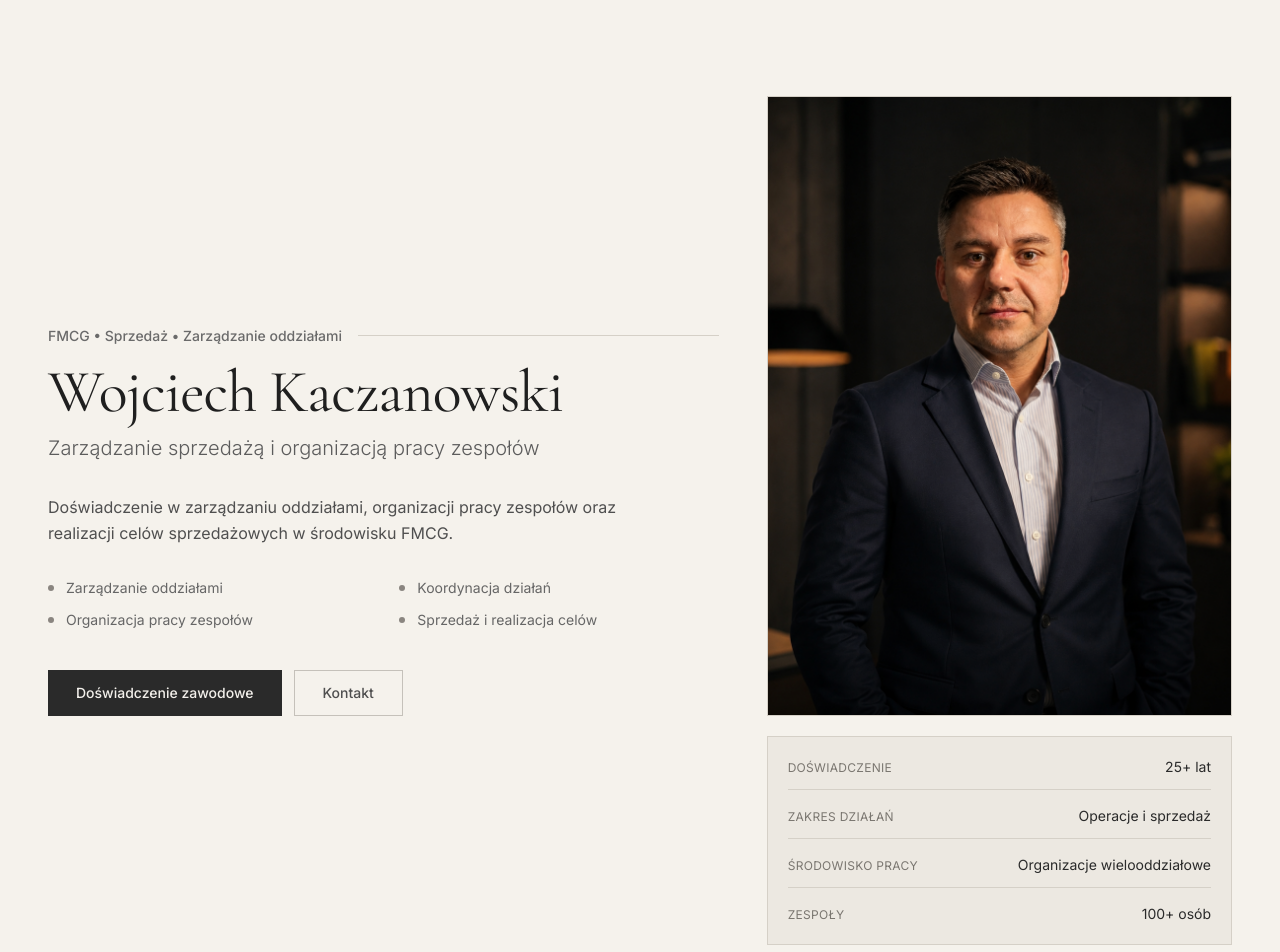
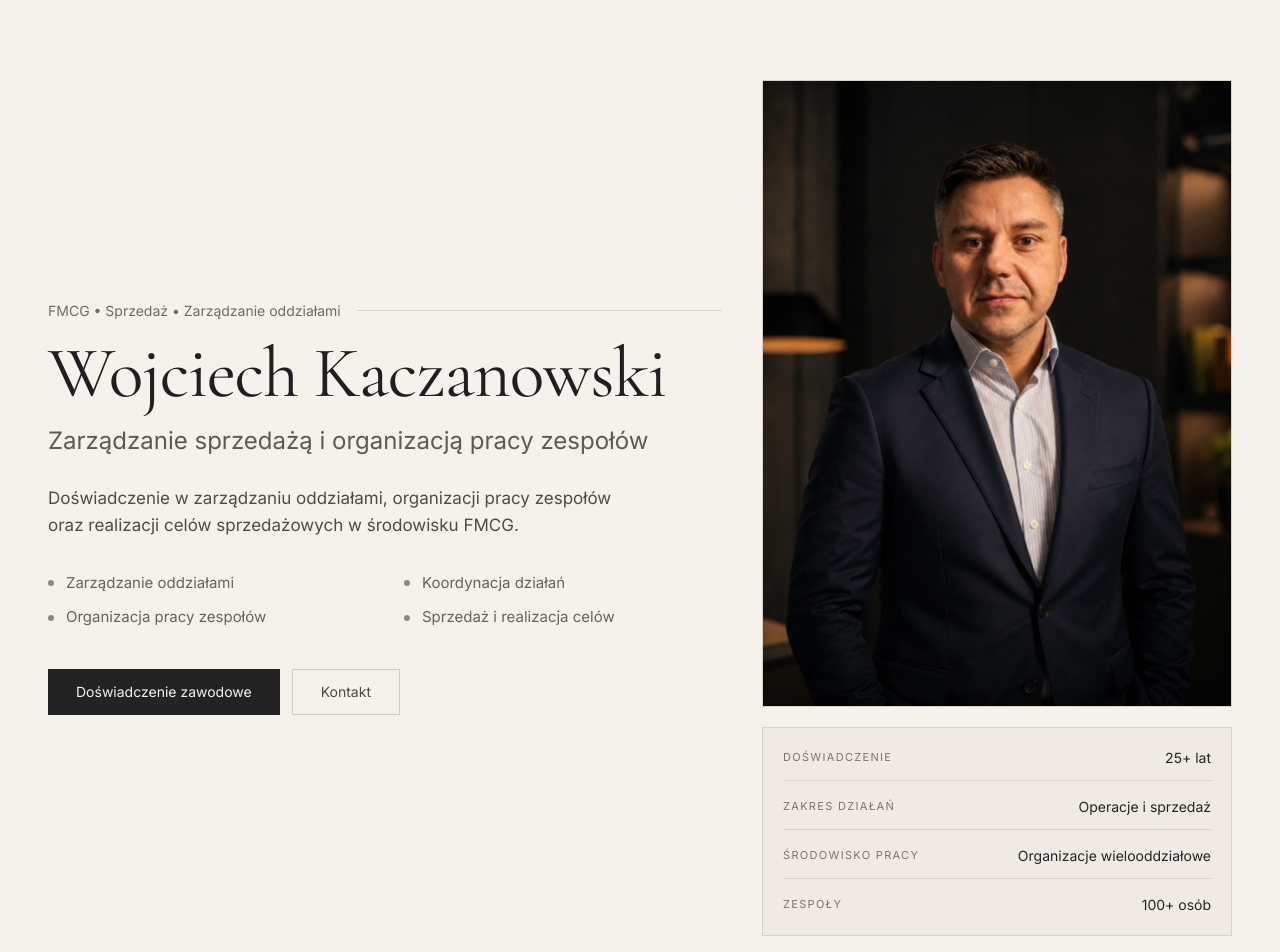
Before and after one commit to joannaklos1983/portfolio-wojciech-kaczanowski, a Next.js app: page / in a window 1280 px wide. Shown: the top 952 px of the page. Built offline with nearby package versions, Linux system fonts and the light colour scheme.

Commit message:
Update Hero.tsx

```diff
--- a/src/components/sections/Hero.tsx
+++ b/src/components/sections/Hero.tsx
@@ -7,34 +7,36 @@ import Container from '@/components/layout/Container';
 
 export default function Hero() {
   return (
-    <section className="relative flex items-center overflow-hidden bg-[#f5f2ec] py-20 md:py-24">
+    <section className="relative flex items-center overflow-hidden bg-[#f5f2ec] py-16 md:py-20">
       <Container className="relative z-10">
-        <div className="grid grid-cols-1 items-center gap-12 lg:grid-cols-12">
+        <div className="grid grid-cols-1 items-center gap-10 lg:grid-cols-12">
 
           {/* Lewa kolumna */}
           <motion.div
             initial={{ opacity: 0, y: 20 }}
             animate={{ opacity: 1, y: 0 }}
             transition={{ duration: 0.6 }}
-            className="space-y-8 lg:col-span-7"
+            className="space-y-7 lg:col-span-7"
           >
 
-            {/* Nagłówek */}
-            <div className="space-y-3">
+            {/* Górny label */}
+            <div className="space-y-4">
 
-              <div className="mb-4 flex items-center gap-4">
-                <span className="text-sm font-medium text-[#6a6a6a]">
+              <div className="flex items-center gap-4">
+                <span className="text-sm text-[#6e6a66]">
                   FMCG • Sprzedaż • Zarządzanie oddziałami
                 </span>
 
-                <div className="h-px flex-1 bg-[#d5d0c7]" />
+                <div className="h-px flex-1 bg-[#d8d2ca]" />
               </div>
 
-              <h1 className="font-display text-4xl font-normal leading-tight text-[#1f1f1f] md:text-5xl lg:text-6xl">
+              {/* Nazwa */}
+              <h1 className="font-display text-5xl leading-[0.95] text-[#1f1f1f] md:text-6xl lg:text-[72px]">
                 Wojciech Kaczanowski
               </h1>
 
-              <p className="text-lg font-light text-[#5c5c5c] md:text-xl">
+              {/* Subheadline */}
+              <p className="text-xl text-[#5d5a56] md:text-2xl">
                 Zarządzanie sprzedażą i organizacją pracy zespołów
               </p>
 
@@ -42,61 +44,62 @@ export default function Hero() {
 
             {/* Opis */}
             <div>
-              <p className="max-w-xl text-base leading-relaxed text-[#4f4f4f]">
-                Doświadczenie w zarządzaniu oddziałami, organizacji pracy zespołów oraz realizacji celów sprzedażowych w środowisku FMCG.
+              <p className="max-w-xl text-[17px] leading-relaxed text-[#4f4b47]">
+                Doświadczenie w zarządzaniu oddziałami, organizacji pracy zespołów
+                oraz realizacji celów sprzedażowych w środowisku FMCG.
               </p>
             </div>
 
             {/* Kompetencje */}
-            <div className="grid max-w-2xl grid-cols-1 gap-x-8 gap-y-3 sm:grid-cols-2">
+            <div className="grid max-w-2xl grid-cols-1 gap-x-10 gap-y-3 pt-1 sm:grid-cols-2">
 
               <div className="flex items-center gap-3">
-                <div className="h-1.5 w-1.5 rounded-full bg-[#8a8580]" />
+                <div className="h-1.5 w-1.5 rounded-full bg-[#8d8882]" />
 
-                <span className="text-sm text-[#666666]">
+                <span className="text-[15px] text-[#66625d]">
                   Zarządzanie oddziałami
                 </span>
               </div>
 
               <div className="flex items-center gap-3">
-                <div className="h-1.5 w-1.5 rounded-full bg-[#8a8580]" />
+                <div className="h-1.5 w-1.5 rounded-full bg-[#8d8882]" />
 
-                <span className="text-sm text-[#666666]">
+                <span className="text-[15px] text-[#66625d]">
                   Koordynacja działań
                 </span>
               </div>
 
               <div className="flex items-center gap-3">
-                <div className="h-1.5 w-1.5 rounded-full bg-[#8a8580]" />
+                <div className="h-1.5 w-1.5 rounded-full bg-[#8d8882]" />
 
-                <span className="text-sm text-[#666666]">
+                <span className="text-[15px] text-[#66625d]">
                   Organizacja pracy zespołów
                 </span>
               </div>
 
               <div className="flex items-center gap-3">
-                <div className="h-1.5 w-1.5 rounded-full bg-[#8a8580]" />
+                <div className="h-1.5 w-1.5 rounded-full bg-[#8d8882]" />
 
-                <span className="text-sm text-[#666666]">
+                <span className="text-[15px] text-[#66625d]">
                   Sprzedaż i realizacja celów
                 </span>
               </div>
 
             </div>
 
-            {/* CTA */}
-            <div className="flex flex-col gap-3 pt-2 sm:flex-row">
+            {/* Przyciski */}
+            <div className="flex flex-col gap-3 pt-3 sm:flex-row">
 
               <a
                 href="#doswiadczenie"
-                className="inline-flex items-center justify-center bg-[#2a2a2a] px-7 py-3 text-sm font-medium text-[#f3f0eb] transition-colors duration-300 hover:bg-[#1f1f1f]"
+                className="inline-flex items-center justify-center bg-[#232323] px-7 py-3 text-sm text-[#f5f2ec] transition-all duration-300 hover:bg-[#161616]"
               >
                 Doświadczenie zawodowe
               </a>
 
               <a
                 href="#kontakt"
-                className="inline-flex items-center justify-center border border-[#c5c1ba] px-7 py-3 text-sm font-medium text-[#4f4f4f] transition-colors duration-300 hover:border-[#8a8580] hover:bg-[#ece8e1]"
+                className="inline-flex items-center justify-center border border-[#cfc8bf] px-7 py-3 text-sm text-[#4d4a46] transition-all duration-300 hover:border-[#a8a097] hover:bg-[#ece7e0]"
               >
                 Kontakt
               </a>
@@ -116,7 +119,7 @@ export default function Hero() {
             <div className="space-y-5">
 
               {/* Zdjęcie */}
-              <div className="relative aspect-[3/4] overflow-hidden border border-[#d5d0c7] bg-[#ece8e1]">
+              <div className="relative aspect-[3/4] overflow-hidden border border-[#d7d1c8] bg-[#ece7e0]">
                 <Image
                   src="/images/wojciech_kaczanowski.png"
                   alt="Wojciech Kaczanowski"
@@ -127,46 +130,46 @@ export default function Hero() {
               </div>
 
               {/* Informacje */}
-              <div className="border border-[#d5d0c7] bg-[#ece8e1] p-5">
+              <div className="border border-[#d7d1c8] bg-[#efeae3] p-5">
 
                 <div className="space-y-4">
 
-                  <div className="flex items-baseline justify-between border-b border-[#d5d0c7] pb-3">
-                    <span className="text-xs uppercase tracking-wide text-[#7a7670]">
-                      Doświadczenie
+                  <div className="flex items-center justify-between border-b border-[#d8d2ca] pb-3">
+                    <span className="text-[11px] tracking-[0.12em] text-[#7a756f]">
+                      DOŚWIADCZENIE
                     </span>
 
-                    <span className="text-sm text-[#2a2a2a]">
+                    <span className="text-sm text-[#242424]">
                       25+ lat
                     </span>
                   </div>
 
-                  <div className="flex items-baseline justify-between border-b border-[#d5d0c7] pb-3">
-                    <span className="text-xs uppercase tracking-wide text-[#7a7670]">
-                      Zakres działań
+                  <div className="flex items-center justify-between border-b border-[#d8d2ca] pb-3">
+                    <span className="text-[11px] tracking-[0.12em] text-[#7a756f]">
+                      ZAKRES DZIAŁAŃ
                     </span>
 
-                    <span className="text-sm text-[#2a2a2a]">
+                    <span className="text-sm text-[#242424]">
                       Operacje i sprzedaż
                     </span>
                   </div>
 
-                  <div className="flex items-baseline justify-between border-b border-[#d5d0c7] pb-3">
-                    <span className="text-xs uppercase tracking-wide text-[#7a7670]">
-                      Środowisko pracy
+                  <div className="flex items-center justify-between border-b border-[#d8d2ca] pb-3">
+                    <span className="text-[11px] tracking-[0.12em] text-[#7a756f]">
+                      ŚRODOWISKO PRACY
                     </span>
 
-                    <span className="text-sm text-[#2a2a2a]">
+                    <span className="text-sm text-[#242424]">
                       Organizacje wielooddziałowe
                     </span>
                   </div>
 
-                  <div className="flex items-baseline justify-between">
-                    <span className="text-xs uppercase tracking-wide text-[#7a7670]">
-                      Zespoły
+                  <div className="flex items-center justify-between">
+                    <span className="text-[11px] tracking-[0.12em] text-[#7a756f]">
+                      ZESPOŁY
                     </span>
 
-                    <span className="text-sm text-[#2a2a2a]">
+                    <span className="text-sm text-[#242424]">
                       100+ osób
                     </span>
                   </div>
```
